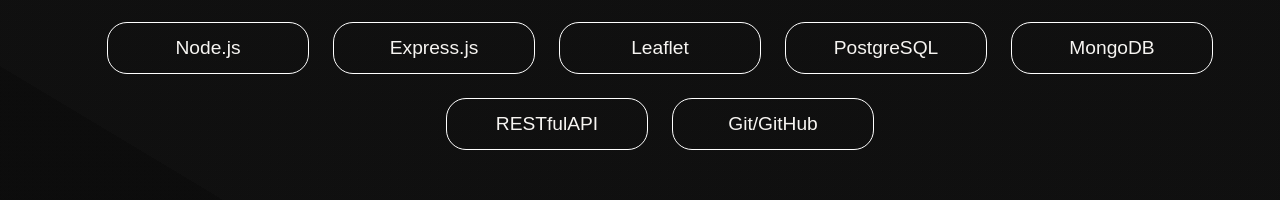
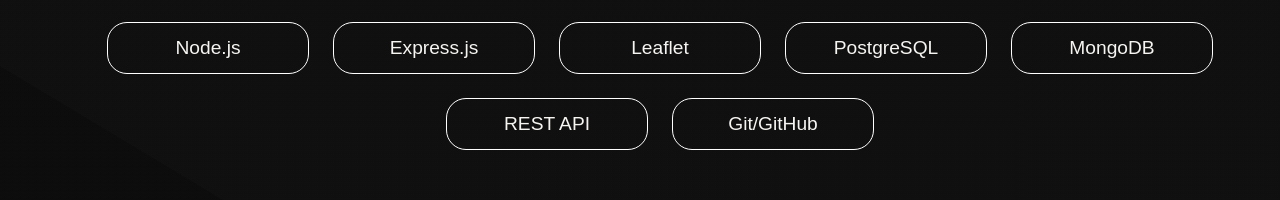
Before and after one commit to rodelgn/rn_portfolio, a React (Vite) app: page / in a window 1280 px wide. Shown: the part 1402-1602 px from the top of the page. Built offline with nearby package versions, Linux system fonts and the light colour scheme; a web font is replaced by a local one.

Commit message:
Initial Update

```diff
--- a/src/components/Skills.jsx
+++ b/src/components/Skills.jsx
@@ -35,7 +35,7 @@
                     <li>Leaflet</li>
                     <li>PostgreSQL</li>
                     <li>MongoDB</li>
-                    <li>RESTfulAPI</li>
+                    <li>REST API</li>
                     <li>Git/GitHub</li>
                 </ul>
             </div>
```
